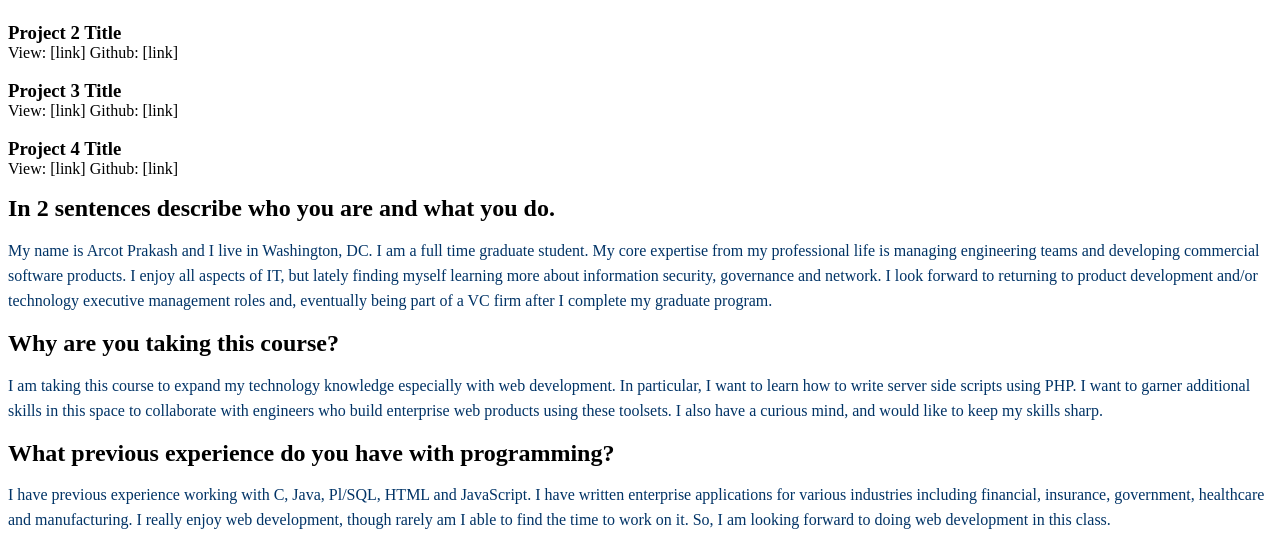
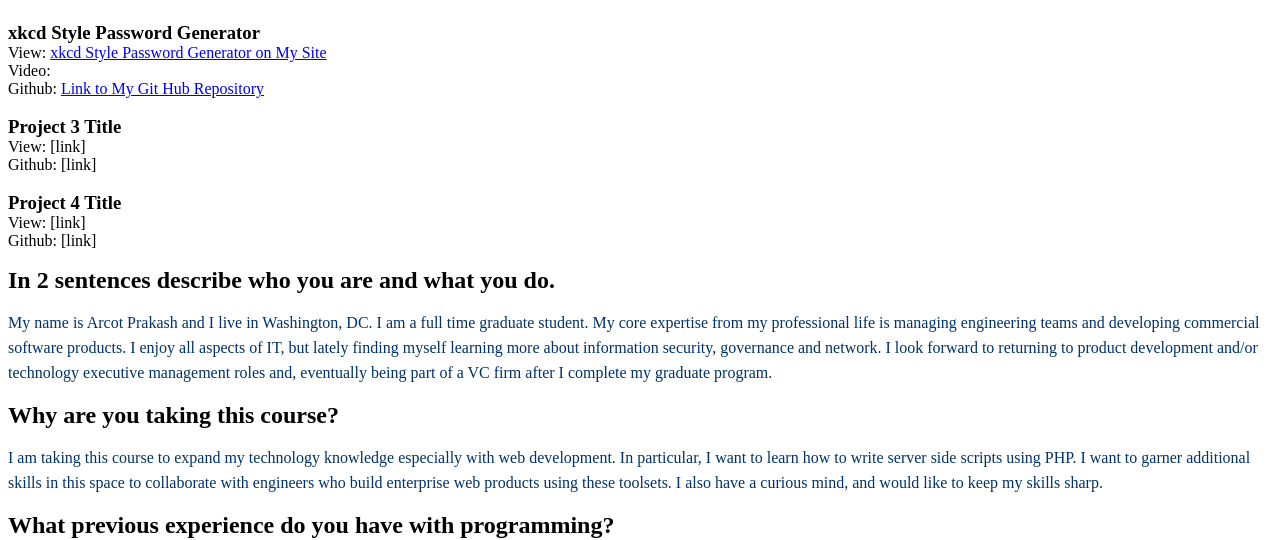
Before and after one commit to hotlcsw1/p1, a plain HTML site: page index.html in a window 1280 px wide. Shown: the part 273-813 px from the top of the page. Drawn offline with Linux system fonts and the light colour scheme.

Commit message:
Updated links on index.html to point to my project #2 on Git Repository and approjects.me site.

```diff
--- a/index.html
+++ b/index.html
@@ -15,19 +15,19 @@
 	<img src="Blake.gif" width ="240" height="180" alt="My Puppies">
 </h1>
 
-
-<h3>Project 2 Title</h3>
-View: [link]
-Github: [link]
-<br><br>
+<h3>xkcd Style Password Generator</h3>
+View: <a href="http://p2.approjects.me/">xkcd Style Password Generator on My Site</a><br>
+Video: <br>
+Github: <a href="https://github.com/hotlcsw1/p2">Link to My Git Hub Repository</a><br>
+<br>
 
 <h3>Project 3 Title</h3>
-View: [link]
+View: [link]<br>
 Github: [link]
 <br><br>
 
 <h3>Project 4 Title</h3>
-View: [link]
+View: [link]<br>
 Github: [link]
 <br>
 
```
